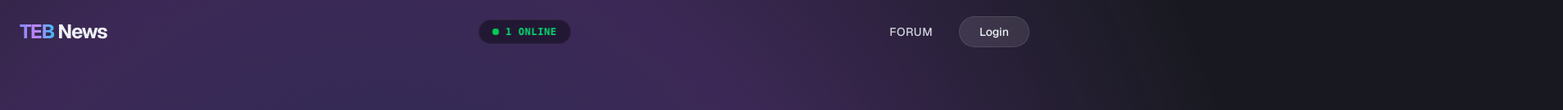
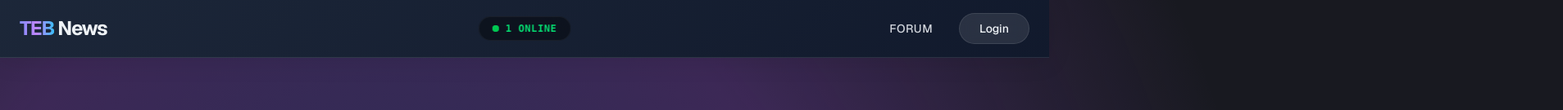
Before and after one commit to yungleosia/teb-edukacja-news, a Next.js app: page / in a window 1280 px wide. Shown: the top 135 px of the page at 82% size, 1907 px wide, since content can reach past the window. Built offline with nearby package versions, Linux system fonts and the light colour scheme; no server answers; the database is empty.

Commit message:
style: fix navbar consistency and adjust email blur

```diff
--- a/components/Navbar.tsx
+++ b/components/Navbar.tsx
@@ -48,7 +48,7 @@ export function Navbar() {
     }, [])
 
     return (
-        <nav className={`fixed w-full z-50 transition-all duration-300 top-0 left-0 ${isScrolled ? "glass-nav py-3" : "bg-transparent py-5"}`}>
+        <nav className={`fixed w-full z-50 transition-all duration-300 top-0 left-0 glass-nav py-4 ${isScrolled ? "bg-[#0f172a]/80" : "bg-[#0f172a]/40"}`}>
             <div className="container mx-auto px-6 flex justify-between items-center relative">
                 {/* Logo */}
                 <Link href="/" className="text-2xl font-bold tracking-tighter hover:opacity-80 transition z-20">
--- a/components/ProfileHeader.tsx
+++ b/components/ProfileHeader.tsx
@@ -99,7 +99,7 @@ export function ProfileHeader({ user }: { user: UserProps }) {
 
             <div className="text-center md:text-left space-y-2 z-10">
                 <h1 className="text-4xl font-bold text-white">{user.name}</h1>
-                <p className="text-gray-400 font-mono transition-all duration-300 blur-sm hover:blur-none select-all">
+                <p className="text-gray-400 font-mono transition-all duration-300 blur-[3px] hover:blur-none select-all cursor-text">
                     {user.email}
                 </p>
                 <div className="flex gap-2 justify-center md:justify-start mt-2">
```
